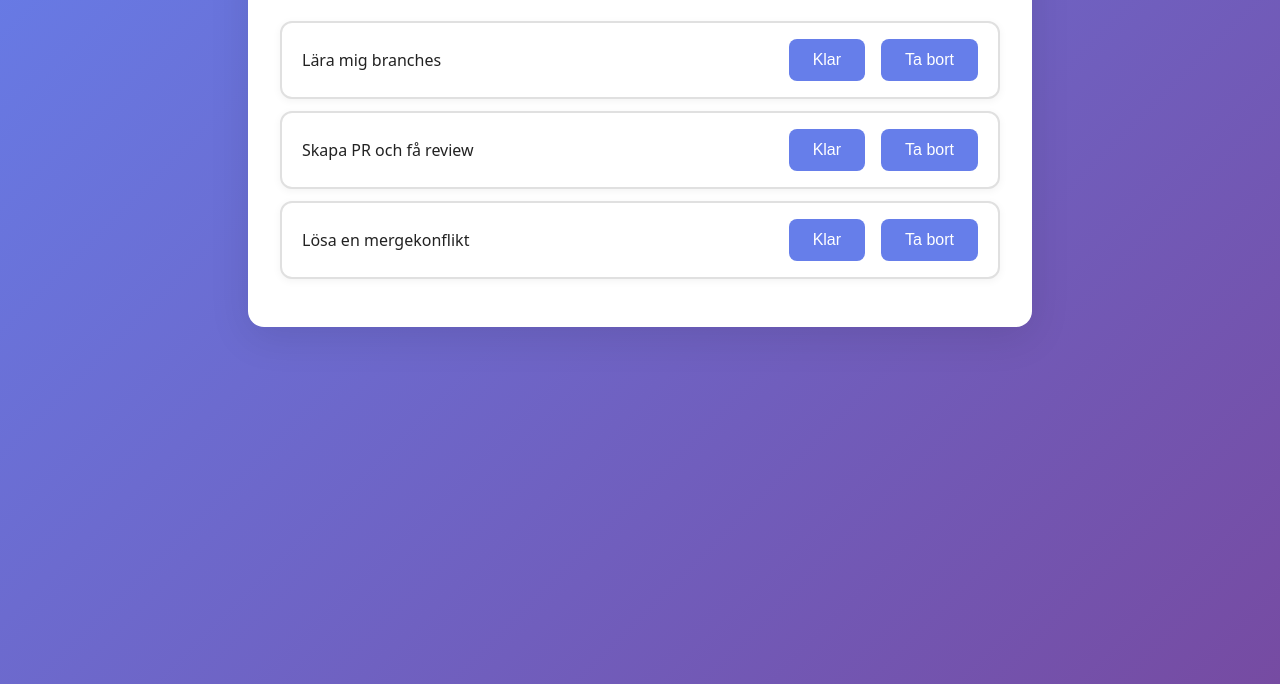
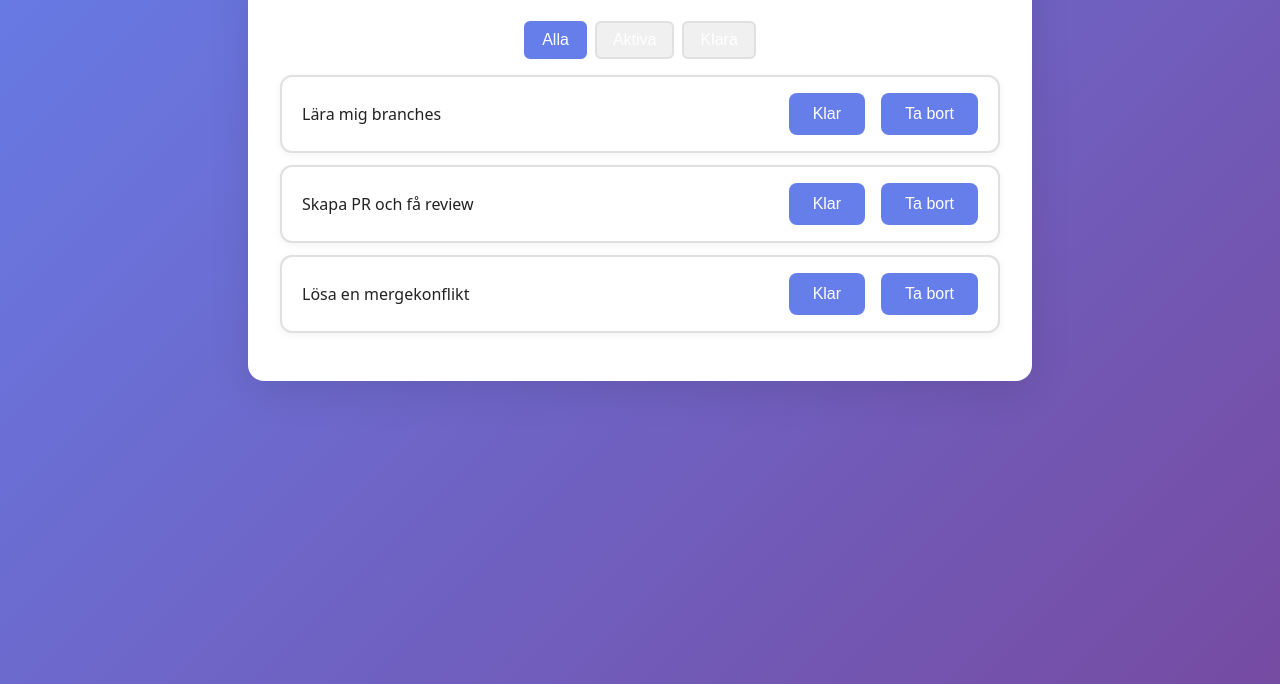
Before and after one commit to amerdervisicc/ExaminationGIT, a plain HTML site: page starter/index.html in a window 1280 px wide. Shown: the part 180-864 px from the top of the page. Drawn offline with Linux system fonts and the light colour scheme.

Commit message:
feat(filter): add filter buttons for all/active/done todos (#3)

```diff
--- a/starter/app.js
+++ b/starter/app.js
@@ -15,13 +15,25 @@ const listEl = document.getElementById("todoList");
 const addBtn = document.getElementById("addBtn");
 const inputEl = document.getElementById("todoInput");
 
+let currentFilter = 'all';
 function saveTodos() {
   localStorage.setItem('todos', JSON.stringify(todos));
 }
 
 function render() {
   listEl.innerHTML = "";
-  todos.forEach((t, i) => {
+
+  // Filtrera todos baserat på currentFilter
+  const filtered = todos.filter(todo => {
+    if (currentFilter === 'active') return !todo.done;
+    if (currentFilter === 'done') return todo.done;
+    return true; // 'all'
+  });
+
+  filtered.forEach((t, i) => {
+    // Hitta original index i todos-arrayen
+    const originalIndex = todos.indexOf(t);
+
     const li = document.createElement("li");
     li.className = "item" + (t.done ? " done" : "");
 
@@ -34,16 +46,14 @@ function render() {
     const toggle = document.createElement("button");
     toggle.textContent = t.done ? "Ångra" : "Klar";
     toggle.onclick = () => {
-      todos[i].done = !todos[i].done;
-      saveTodos();
+      todos[originalIndex].done = !todos[originalIndex].done;
       render();
     };
 
     const del = document.createElement("button");
     del.textContent = "Ta bort";
     del.onclick = () => {
-      todos.splice(i, 1);
-      saveTodos();
+      todos.splice(originalIndex, 1);
       render();
     };
 
@@ -66,4 +76,15 @@ addBtn.addEventListener("click", () => {
   render();
 });
 
+// Filter-knappar
+const filterBtns = document.querySelectorAll('.filter-btn');
+filterBtns.forEach(btn => {
+  btn.addEventListener("click", () => {
+    currentFilter = btn.dataset.filter;
+    filterBtns.forEach(b => b.classList.remove('active'));
+    btn.classList.add('active');
+    render();
+  });
+});
+
 render();
--- a/starter/index.html
+++ b/starter/index.html
@@ -15,6 +15,12 @@
         <button id="addBtn">Lägg till</button>
       </div>
 
+      <div class="filters">
+        <button class="filter-btn active" data-filter="all">Alla</button>
+        <button class="filter-btn" data-filter="active">Aktiva</button>
+        <button class="filter-btn" data-filter="done">Klara</button>
+      </div>
+
       <ul id="todoList" class="list"></ul>
     </main>
 
--- a/starter/style.css
+++ b/starter/style.css
@@ -63,6 +63,31 @@ button:active {
   transform: translateY(0);
 }
 
+.filters {
+  display: flex;
+  gap: 0.5rem;
+  margin: 1rem 0;
+  justify-content: center;
+}
+
+.filter-btn {
+  padding: 0.5rem 1rem;
+  background: #f0f0f0;
+  border: 2px solid #e0e0e0;
+  border-radius: 6px;
+  transition: all 0.2s;
+}
+
+.filter-btn:hover {
+  background: #e0e0e0;
+}
+
+.filter-btn.active {
+  background: #667eea;
+  color: white;
+  border-color: #667eea;
+}
+
 .list { list-style: none; padding: 0; }
 
 .item {
```
Also changed, not shown: 1 other file.
